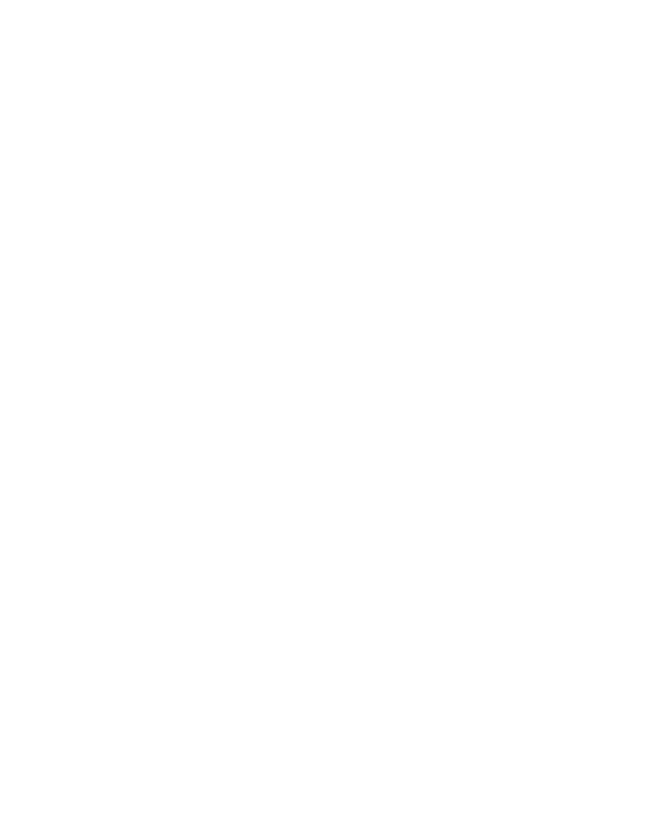
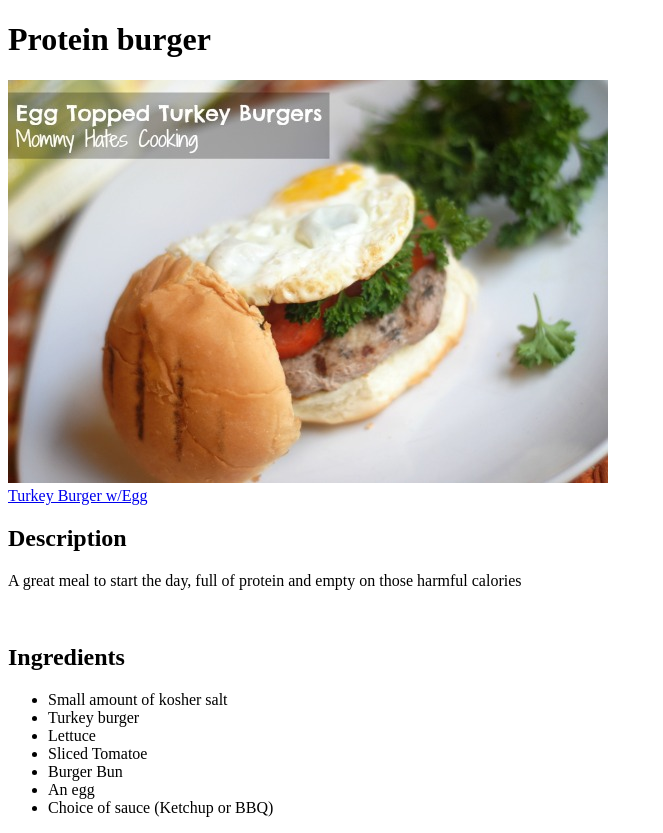
Before and after one commit to SaltEGit/Odin-recipes, a plain HTML site: page Index.html in a window 1280 px wide. Shown: the whole page, without its empty margins (0-663 px from the left). Before the commit the page ends 800 px from the top, so only its background shows below. Drawn offline with Linux system fonts and the light colour scheme.

Commit message:
Index.html

```diff
--- a/Index.html
+++ b/Index.html
@@ -4,9 +4,29 @@
     <meta charset="UTF-8">
     <meta http-equiv="X-UA-Compatible" content="IE=edge">
     <meta name="viewport" content="width=device-width, initial-scale=1.0">
-    <title>Document</title>
+    <title>E's Odin Recipes 2</title>
 </head>
 <body>
+    <h1>Protein burger</h1>
+    <img src="./Images/turkeyburgers2.jpg" alt="A turkey burger with eggs">
+    <br>
 
+    <a href="file:///home/e/Odin-recipes/Index.html">Turkey Burger w/Egg</a>
+    <br>
+
+    <h2>Description</h2>
+        <p>A great meal to start the day, full of protein and empty on those harmful calories</p>
+    <br>
+
+    <h2>Ingredients</h2>
+        <ul>
+            <li>Small amount of kosher salt</li>
+            <li>Turkey burger</li>
+            <li>Lettuce</li>
+            <li>Sliced Tomatoe</li>
+            <li>Burger Bun</li>
+            <li>An egg</li>
+            <li>Choice of sauce (Ketchup or BBQ)</li>
+        </ul>
 </body>
 </html>
```
Also changed, not shown: Images/turkeyburgers2.jpg (added).
